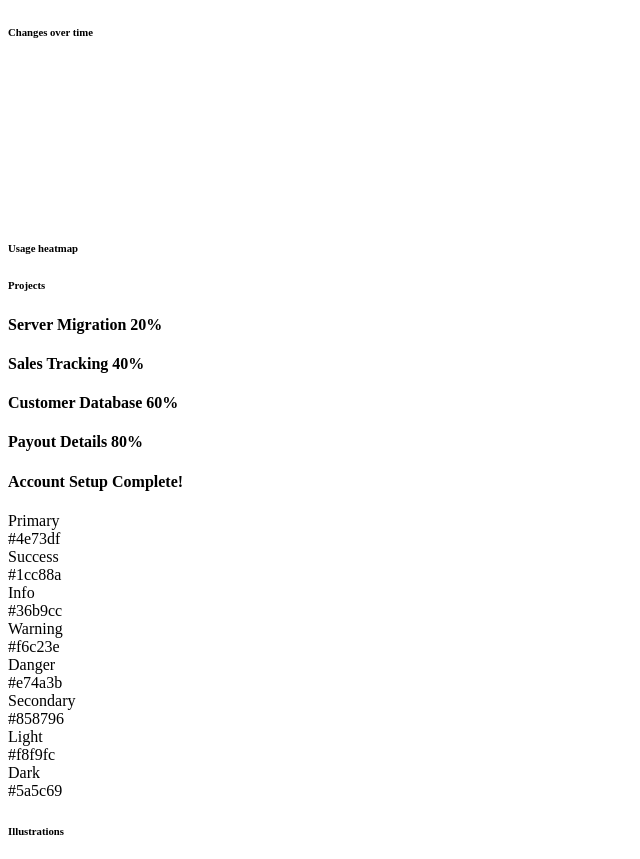
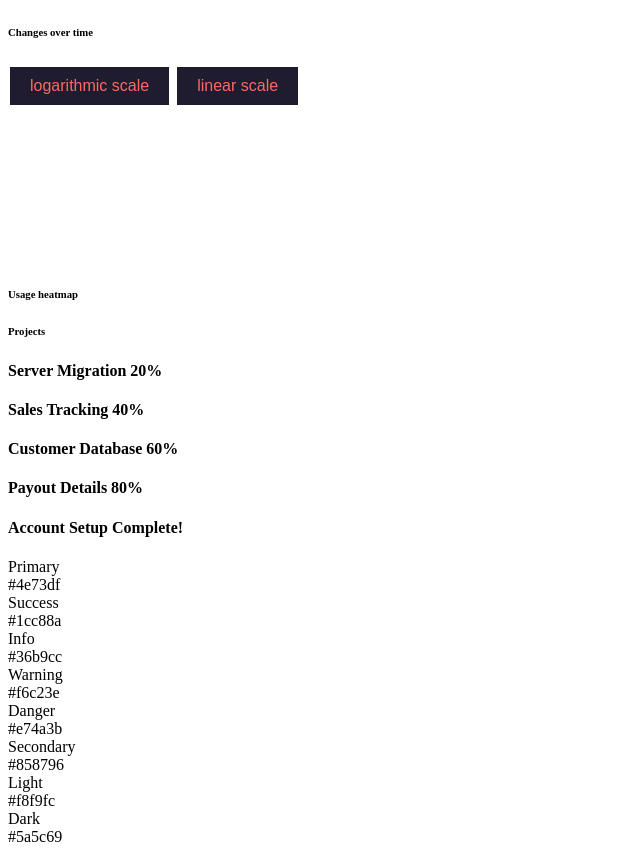
Before and after one commit to Filmos/YT_Dashboard, a website: page index.html in a window 1280 px wide. Shown: the part 1141-2000 px from the top of the page, without its empty margins (0-640 px from the left). Drawn offline with nearby package versions, Linux system fonts and the light colour scheme; files that its build step writes are made by us from their sources; a script that the page names is missing.

Commit message:
Add buttons to choose linear or logarithmic scale

```diff
--- a/index.html
+++ b/index.html
@@ -252,7 +252,28 @@
                                 </div>
                                 <!-- Card Body -->
                                 <div class="card-body">
-                                    <canvas id="linePlot"></canvas>
+                                        <style>
+                                            .button {
+                                                    background-color: #1f1c30;
+                                                    border: none;
+                                                    color: white;
+                                                    padding: 10px 20px;
+                                                    text-align: center;
+                                                    text-decoration: none;
+                                                    display: inline-block;
+                                                    font-size: 16px;
+                                                    margin: 4px 2px;
+                                                    cursor: pointer;
+                                                    color: #ff6961;
+                                                    }
+                                        </style>
+                                        <button class="button" id="logarithmic" type="button" >logarithmic scale</button>
+                                        <button class="button" id="linear" type="button" >linear scale</button>
+
+                                    <div id="linePlotContent">
+                                            <canvas id="linePlot"></canvas>
+                                    </div>
+                                    <!-- <canvas id="linePlot"></canvas> -->
                                 </div>
                             </div>
                         </div>
```
